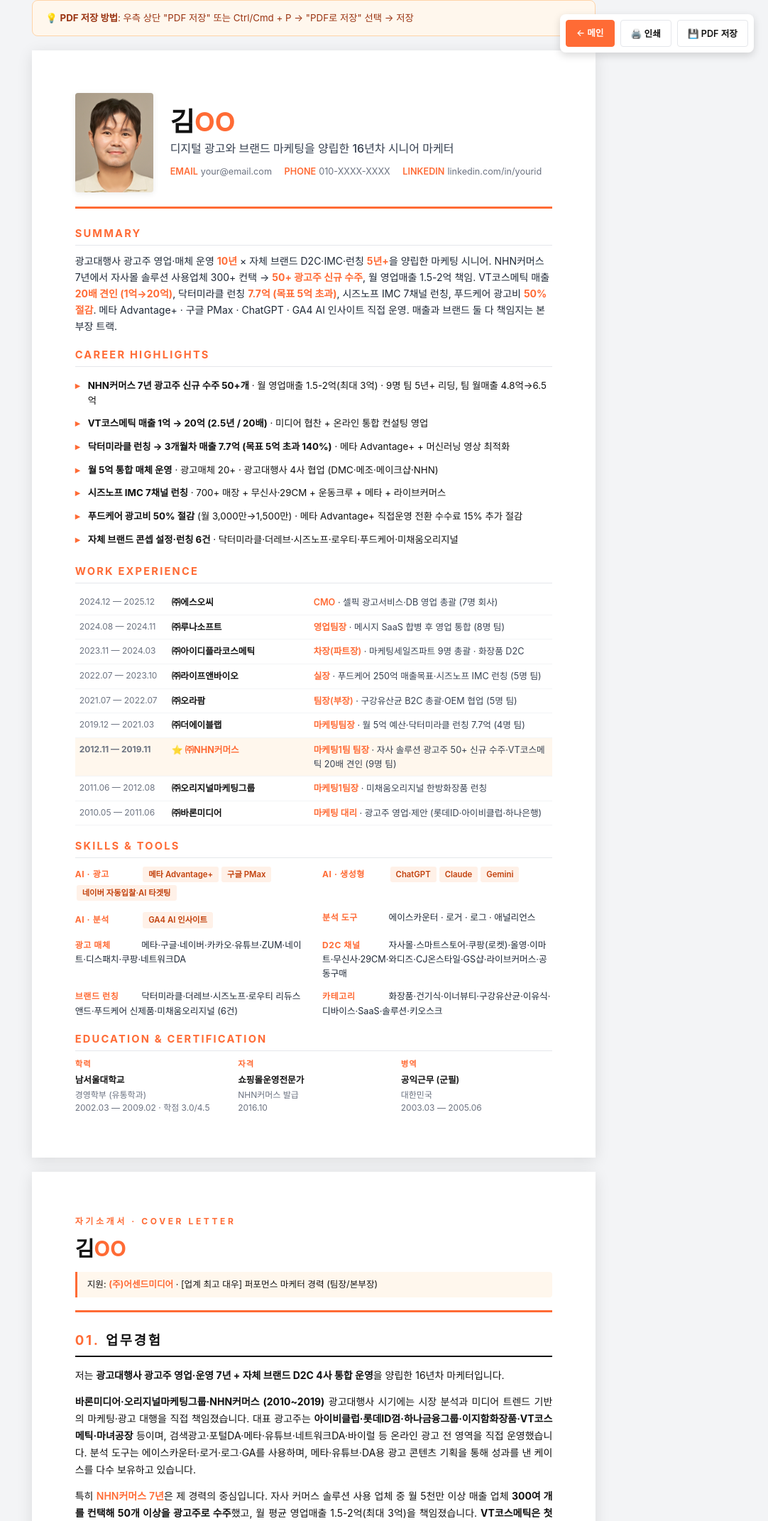
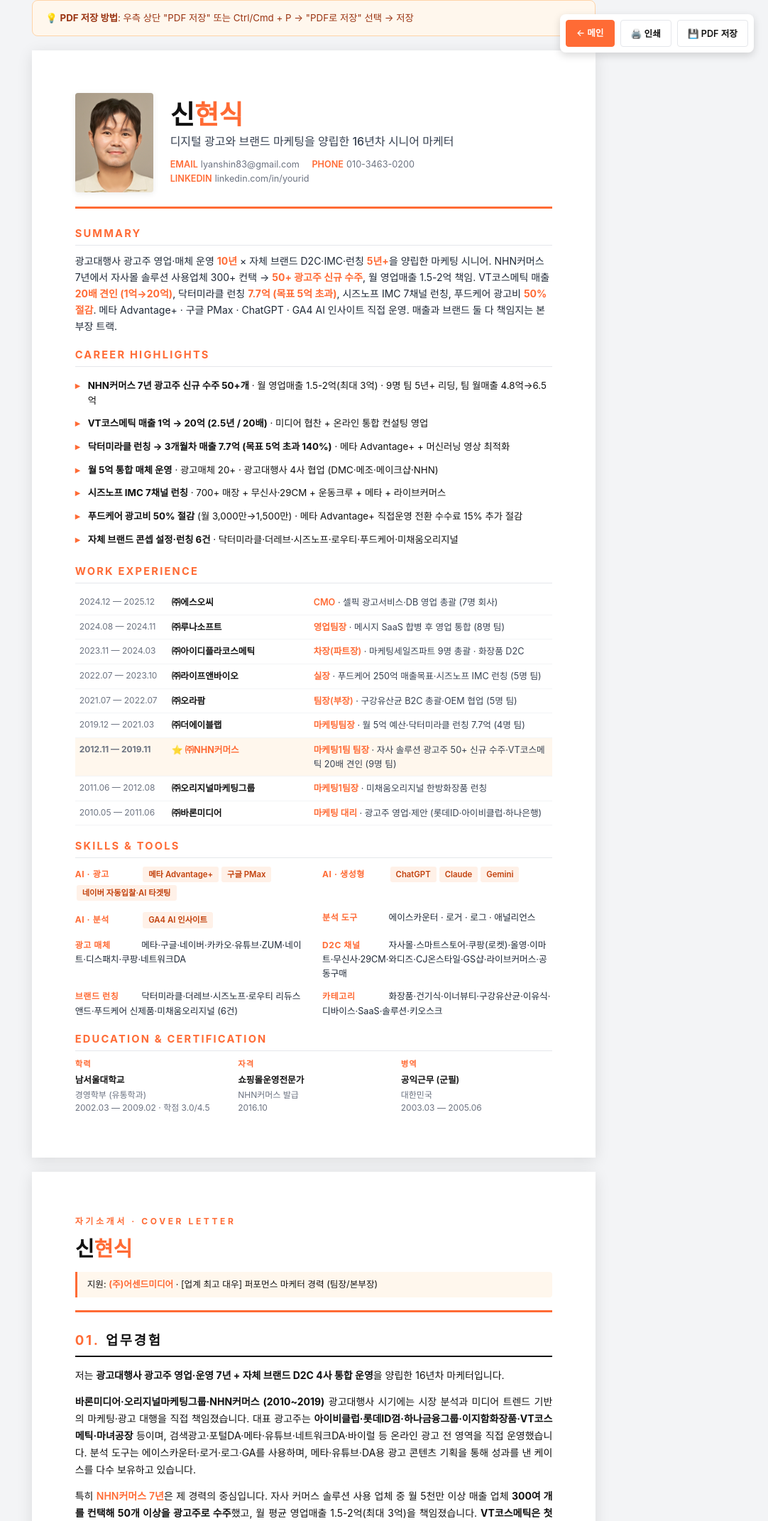
Before and after one commit to lyanshin83/career, a website: page 문서_이력서.html in a window 1280 px wide. Shown: the top 2143 px of the page at 71% size, without its empty margins (198-1280 px from the left). Drawn offline with Linux system fonts and the light colour scheme; a web font is replaced by a local one.

Commit message:
Update profile in 문서_이력서.html

```diff
--- a/문서_이력서.html
+++ b/문서_이력서.html
@@ -3,7 +3,7 @@
 <head>
 <meta charset="UTF-8">
 <meta name="viewport" content="width=device-width, initial-scale=1.0">
-<title>이력서·자소서 — 김OO | 디지털 광고 × 브랜드 마케팅 시니어 (16년)</title>
+<title>이력서·자소서 — 신현식 | 디지털 광고 × 브랜드 마케팅 시니어 (16년)</title>
 <link href="https://cdn.jsdelivr.net/gh/orioncactus/pretendard/dist/web/variable/pretendardvariable.css" rel="stylesheet">
 <style>
   @page { size: A4; margin: 1.5cm; }
@@ -181,14 +181,14 @@
   <!-- ============ HEADER ============ -->
   <div class="header">
     <div class="photo">
-      <img src="증명사진.png" alt="김OO 프로필 사진">
+      <img src="증명사진.png" alt="신현식 프로필 사진">
     </div>
     <div class="header-info">
-      <div class="name">김<span>OO</span></div>
+      <div class="name">신<span class="accent">현식</span></div>
       <div class="tagline">디지털 광고와 브랜드 마케팅을 양립한 16년차 시니어 마케터</div>
       <div class="contact">
-        <span><span class="label">EMAIL</span>your@email.com</span>
-        <span><span class="label">PHONE</span>010-XXXX-XXXX</span>
+        <span><span class="label">EMAIL</span>lyanshin83@gmail.com</span>
+        <span><span class="label">PHONE</span>010-3463-0200</span>
         <span><span class="label">LINKEDIN</span>linkedin.com/in/yourid</span>
       </div>
     </div>
@@ -366,7 +366,7 @@
 
   <div class="cl-header">
     <div class="cl-doc-type">자기소개서 · COVER LETTER</div>
-    <div class="cl-name">김<span>OO</span></div>
+    <div class="cl-name">신<span class="accent">현식</span></div>
     <div class="cl-target">지원: <strong>(주)어센드미디어</strong> · [업계 최고 대우] 퍼포먼스 마케터 경력 (팀장/본부장)</div>
   </div>
 
```
